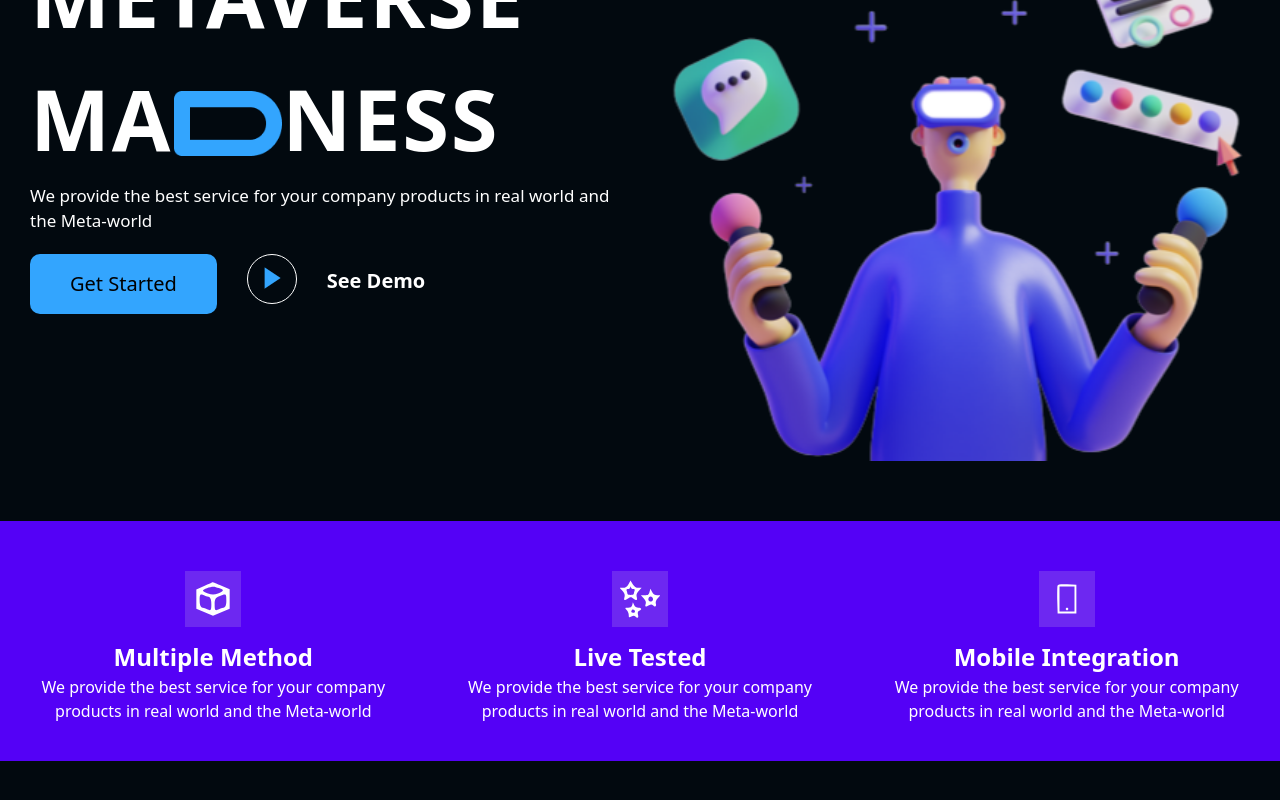
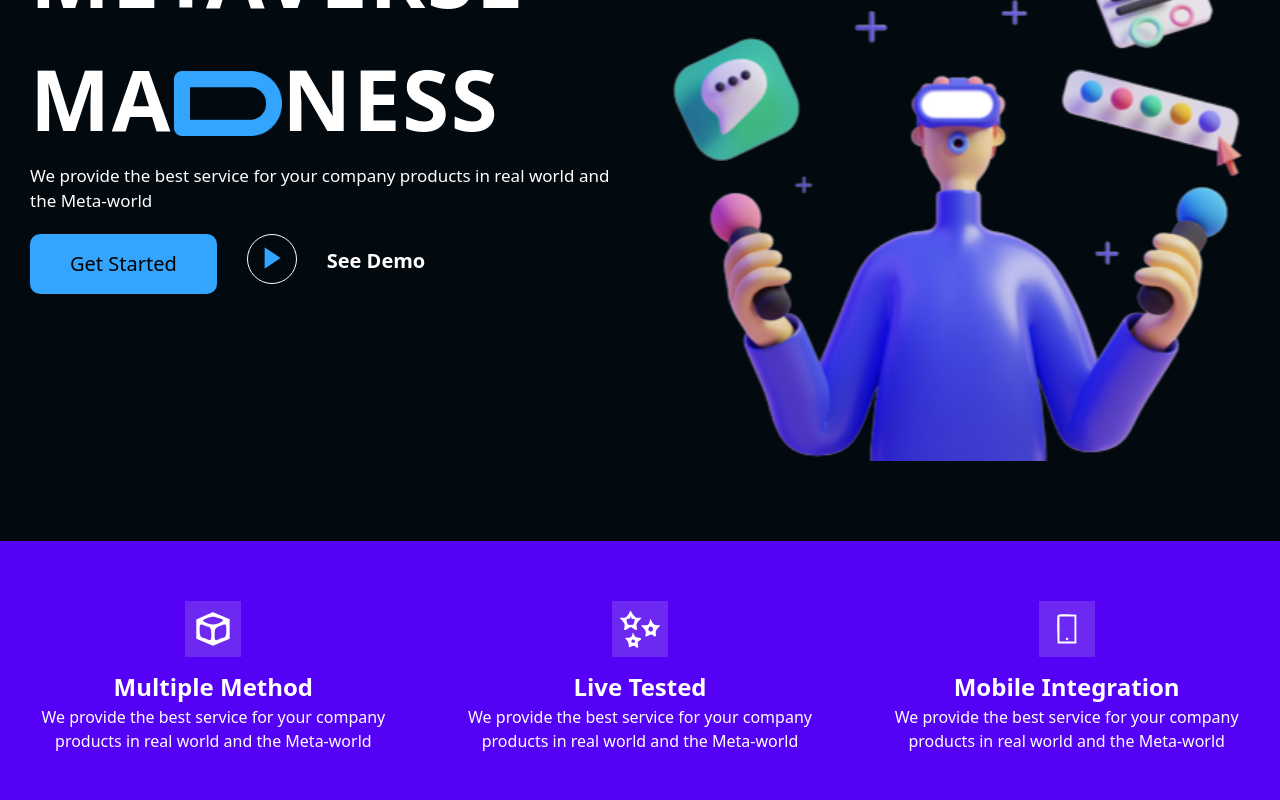
Before and after one commit to Fificode/react-tailwind-metaverse-landingpgp, a React (Create React App) app: page / in a window 1280 px wide. Shown: the part 302-1102 px from the top of the page. Before the commit the page ends 1063 px from the top, so only its background shows below. Built offline with nearby package versions, Linux system fonts and the light colour scheme.

Commit message:
first commit

```diff
--- a/src/components/Feature.jsx
+++ b/src/components/Feature.jsx
@@ -4,19 +4,19 @@ import stars from '../assets/stars.svg'
 import iphone from '../assets/iphone.svg'
 const Feature = () => {
   return (
-      <div className="flex flex-row justify-center items-center mt-[60px] xl:mt-[40px]">
-    <div className='bg-light-purple flex flex-col items-center w-[100%] h-[100%]  xl:flex xl:flex-row xl:justify-between xl:w-[100%] xl:h-[240px]'>
-        <div className="flex flex-col items-center mx-5 my-12 xl:m-5 ">
+      <div className="mt-[60px] ">
+    <div className='bg-light-purple flex flex-col items-center w-[100%] h-[100%]  xl:flex xl:flex-row xl:justify-between xl:w-[100%] xl:h-[260px]'>
+        <div className="flex flex-col items-center mx-5 my-12 xl:my-5 xl:mx-[30px] ">
             <div className="flex justify-center items-center w-[56px] h-[56px] bg-transparent-purple m-3"><img src={cube} alt="Cube icon" className='w-[40px] h-[40px]' /></div>
             <h1 className="text-center text-white text-[24px] font-[600]">Multiple Method</h1>
             <p className='text-center text-white text-[16px]  font-[400]'>We provide the best service for your company products in real world and the Meta-world</p>
         </div>
-        <div className="flex flex-col items-center mx-5 my-12 xl:m-5">
+        <div className="flex flex-col items-center mx-5 my-12 xl:my-5 xl:mx-[30px]">
             <div className="flex justify-center items-center w-[56px] h-[56px] bg-transparent-purple m-3"><img src={stars} alt="Stars icon" className='w-[40px] h-[40px]'/></div>
         <h1 className="text-center text-white text-[24px] font-[600]">Live Tested</h1>
         <p className='text-center text-white text-[16px] font-[400]'>We provide the best service for your company products in real world and the Meta-world</p>
         </div>
-<div className="flex flex-col items-center mx-5 my-12 xl:m-5">
+<div className="flex flex-col items-center mx-5 my-12 xl:my-5 xl:mx-[30px]">
     <div className="flex justify-center items-center w-[56px] h-[56px] bg-transparent-purple m-3"><img src={iphone} alt="Iphone icon" className='w-[40px] h-[40px]' /></div>
         <h1 className="text-center text-white text-[24px] font-[600]">Mobile Integration</h1>
         <p className='text-center text-white text-[16px] font-[400]'>We provide the best service for your company products in real world and the Meta-world</p>
--- a/src/components/Header.jsx
+++ b/src/components/Header.jsx
@@ -9,7 +9,7 @@ const Header = () => {
   return (
     <div>
     <div className='flex flex-row xmedium:flex-col'>
-      <div className="flex items-start justify-center flex-1 flex-col mx-[15px] mt-[40px] large:mt-[150px] sm:mx-[30px]">
+      <div className="flex items-start justify-center flex-1 flex-col mx-[15px] large:mt-[150px] sm:mx-[30px]">
        <div className="flex flex-row">
        <h1 className="text-white text-[14px] font-normal msmaller:text-[17px] md:text-[20px]">Trendy & Amazing Features</h1>
        <hr className='text-white w-[40px] mx-3 translate-y-4'/>
```
